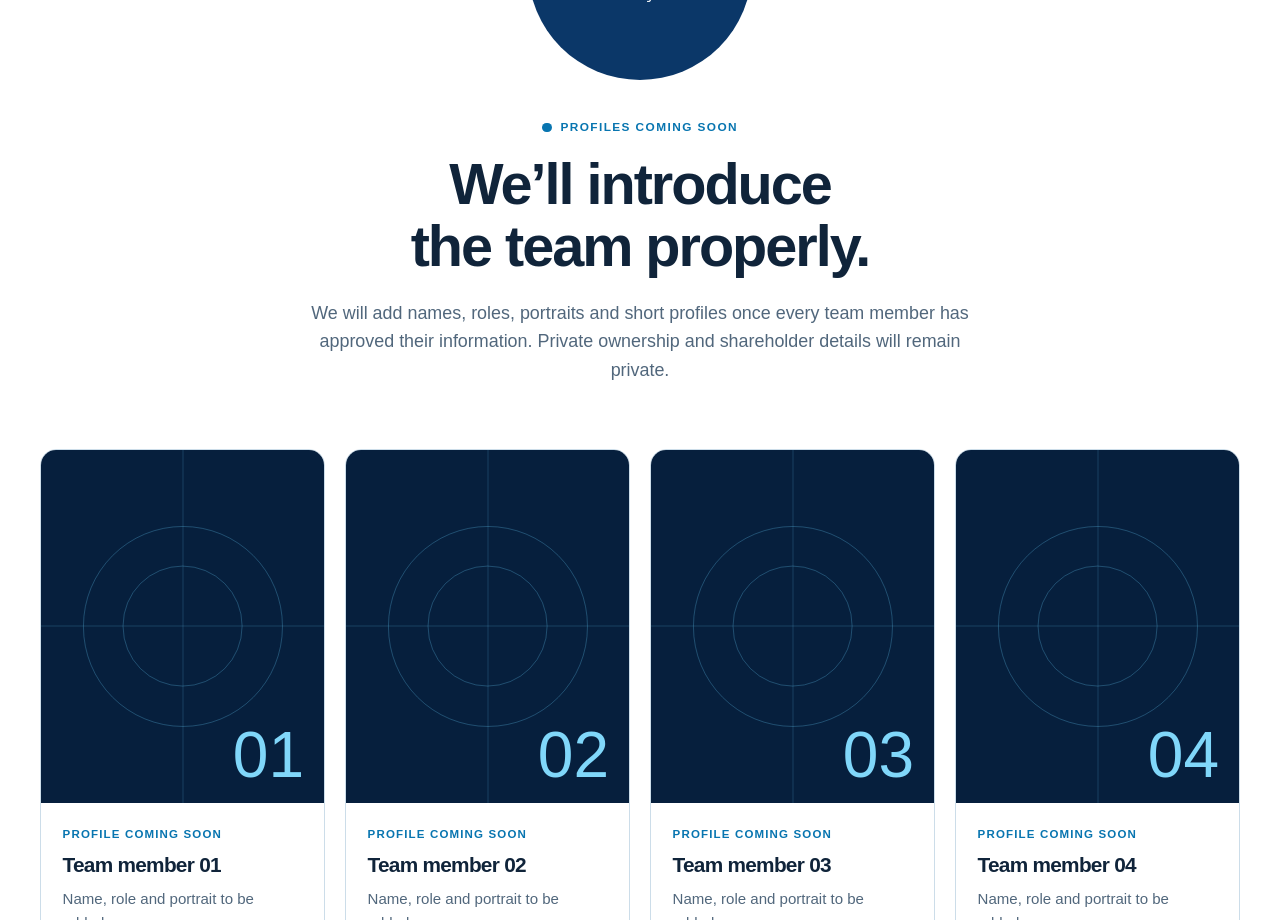
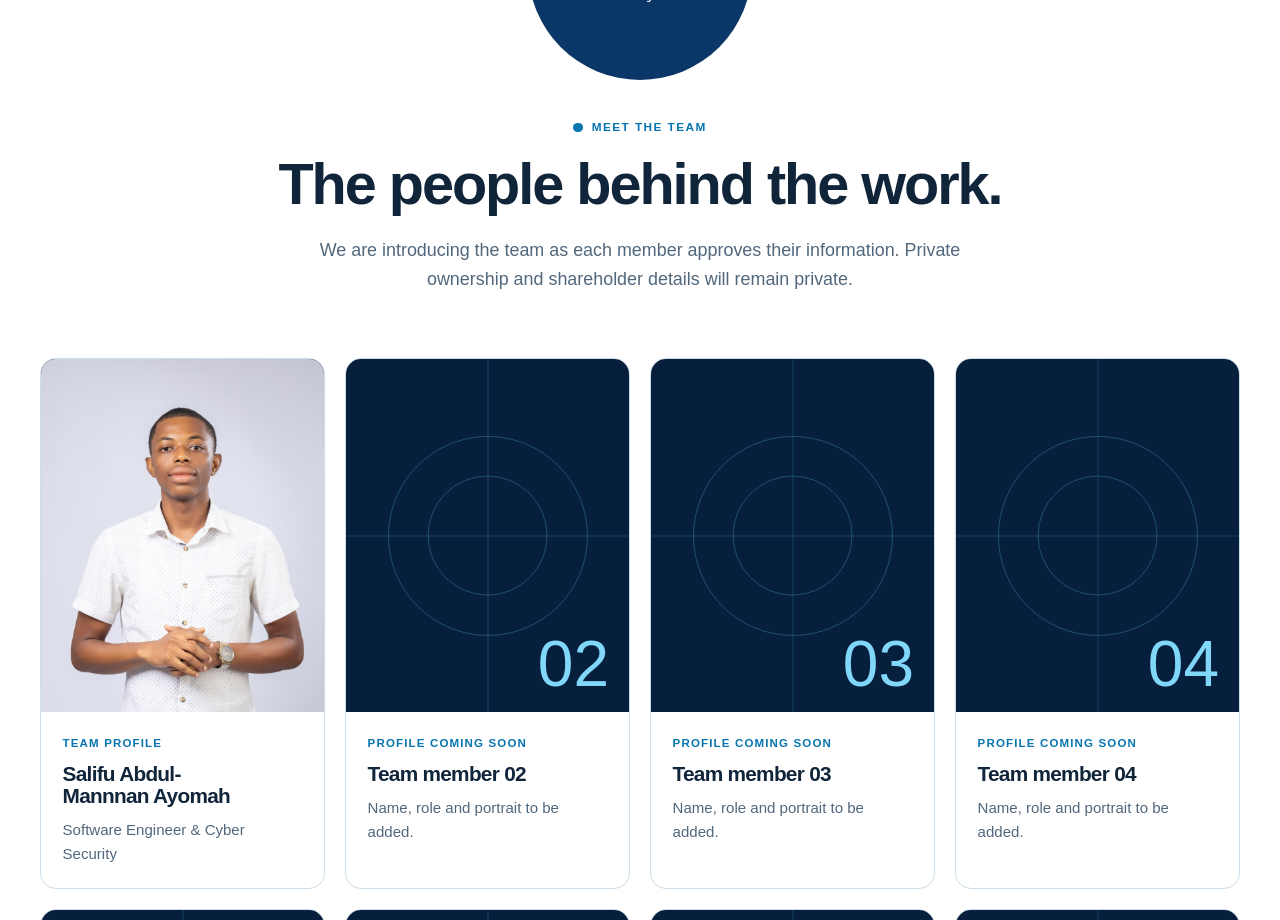
Before and after one commit to sonnetechgh-lang/Jatoe, a Next.js app: page /team in a window 1280 px wide. Shown: the part 1060-1980 px from the top of the page. Built offline with nearby package versions, Linux system fonts and the light colour scheme; no server answers; a web font is replaced by a local one.

Commit message:
Add Salifu Ayomah team profile

```diff
--- a/src/app/globals.css
+++ b/src/app/globals.css
@@ -227,6 +227,8 @@ button, a { -webkit-tap-highlight-color: transparent; }
 .team-placeholder-card__visual span { position: absolute; z-index: 1; right: 1.25rem; bottom: 1rem; font-family: var(--font-heading); font-size: clamp(2.8rem, 5vw, 4.5rem); font-weight: 300; line-height: 1; }
 .team-placeholder-card__visual i { position: absolute; top: 50%; left: 50%; width: 1px; height: 120%; background: rgba(101,201,243,.2); transform: translate(-50%, -50%); }
 .team-placeholder-card__visual i:last-child { transform: translate(-50%, -50%) rotate(90deg); }
+.team-profile-card__visual::before, .team-profile-card__visual::after { display: none; }
+.team-profile-card__visual img { object-fit: cover; object-position: 50% 24%; }
 .team-placeholder-card__content { padding: 1.35rem; }
 .team-placeholder-card__content > p { margin-bottom: .65rem; color: var(--blue-700); font-size: .72rem; font-weight: 700; letter-spacing: .1em; text-transform: uppercase; }
 .team-placeholder-card__content h3 { font-size: 1.3rem; }
--- a/src/app/team/page.tsx
+++ b/src/app/team/page.tsx
@@ -1,11 +1,74 @@
 import type { Metadata } from "next";
+import Image from "next/image";
+import { Logo } from "@/components/layout/logo";
+import { ContactCta } from "@/components/sections/contact-cta";
 import { PageHero } from "@/components/sections/page-hero";
-import { ContactCta } from "@/components/sections/contact-cta";
 import { TeamConstellationGraphic } from "@/components/sections/team-constellation-graphic";
-import { Logo } from "@/components/layout/logo";
 import { SectionHeading } from "@/components/ui/section-heading";
 
-const teamPlaceholders = Array.from({ length: 12 }, (_, index) => String(index + 1).padStart(2, "0"));
+const teamPlaceholders = Array.from({ length: 11 }, (_, index) => String(index + 2).padStart(2, "0"));
 
-export const metadata: Metadata = { title: "Team", description: "Meet the multidisciplinary people building Jatoe Systems." };
-export default function TeamPage() { return <><PageHero eyebrow="Our team" title="Different skills, shared purpose." description="Jatoe Systems is being built by people who enjoy solving problems, sharing what they know and making things that matter." graphic={<TeamConstellationGraphic />} /><section className="team-profiles section"><div className="container"><div className="team-profiles__intro"><div className="team-profiles__logo"><Logo inverse /></div><SectionHeading eyebrow="Profiles coming soon" title="We’ll introduce the team properly." description="We will add names, roles, portraits and short profiles once every team member has approved their information. Private ownership and shareholder details will remain private." align="center" /></div><div className="team-placeholder-grid">{teamPlaceholders.map((number) => <article className="team-placeholder-card" key={number}><div className="team-placeholder-card__visual" aria-hidden="true"><span>{number}</span><i /><i /></div><div className="team-placeholder-card__content"><p>Profile coming soon</p><h3>Team member {number}</h3><span>Name, role and portrait to be added.</span></div></article>)}</div></div></section><ContactCta title="Would you like to help us build something worthwhile?" /></> }
+export const metadata: Metadata = {
+  title: "Team",
+  description: "Meet the multidisciplinary people building Jatoe Systems.",
+};
+
+export default function TeamPage() {
+  return (
+    <>
+      <PageHero
+        eyebrow="Our team"
+        title="Different skills, shared purpose."
+        description="Jatoe Systems is being built by people who enjoy solving problems, sharing what they know and making things that matter."
+        graphic={<TeamConstellationGraphic />}
+      />
+      <section className="team-profiles section">
+        <div className="container">
+          <div className="team-profiles__intro">
+            <div className="team-profiles__logo">
+              <Logo inverse />
+            </div>
+            <SectionHeading
+              eyebrow="Meet the team"
+              title="The people behind the work."
+              description="We are introducing the team as each member approves their information. Private ownership and shareholder details will remain private."
+              align="center"
+            />
+          </div>
+          <div className="team-placeholder-grid">
+            <article className="team-placeholder-card team-profile-card">
+              <div className="team-placeholder-card__visual team-profile-card__visual">
+                <Image
+                  fill
+                  src="/images/Team/Ayomah.jpg"
+                  alt="Portrait of Salifu Abdul-Mannnan Ayomah"
+                  sizes="(max-width: 480px) calc(100vw - 1.25rem), (max-width: 760px) 50vw, (max-width: 1060px) 33vw, 25vw"
+                />
+              </div>
+              <div className="team-placeholder-card__content">
+                <p>Team profile</p>
+                <h3>Salifu Abdul-Mannnan Ayomah</h3>
+                <span>Software Engineer &amp; Cyber Security</span>
+              </div>
+            </article>
+            {teamPlaceholders.map((number) => (
+              <article className="team-placeholder-card" key={number}>
+                <div className="team-placeholder-card__visual" aria-hidden="true">
+                  <span>{number}</span>
+                  <i />
+                  <i />
+                </div>
+                <div className="team-placeholder-card__content">
+                  <p>Profile coming soon</p>
+                  <h3>Team member {number}</h3>
+                  <span>Name, role and portrait to be added.</span>
+                </div>
+              </article>
+            ))}
+          </div>
+        </div>
+      </section>
+      <ContactCta title="Would you like to help us build something worthwhile?" />
+    </>
+  );
+}
```
Also changed, not shown: public/images/Team/Ayomah.jpg (added).
